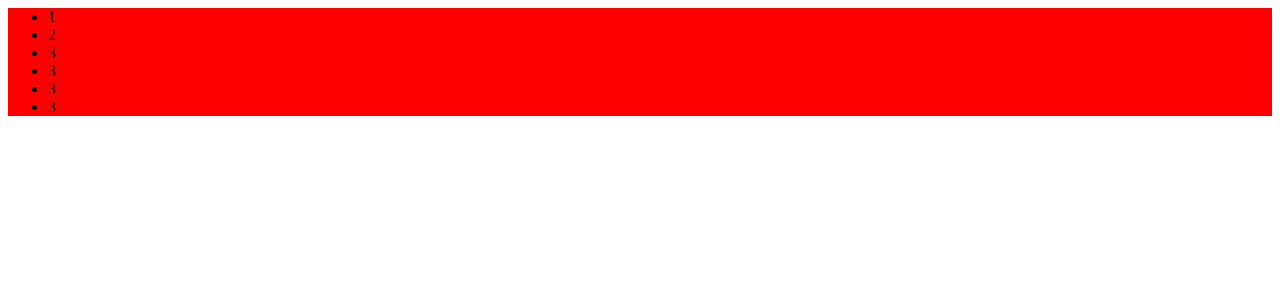
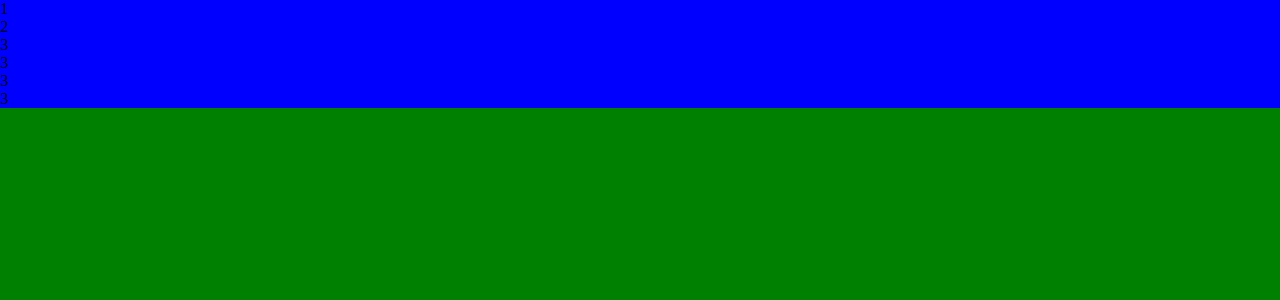
Before and after one commit to mentixowy/Styling-Katas, a React (Create React App) app: page / in a window 1280 px wide. Shown: the top 300 px of the page. Built offline with nearby package versions, Linux system fonts and the light colour scheme.

Commit message:
Add reset and variables file

```diff
--- a/src/App.js
+++ b/src/App.js
@@ -6,14 +6,14 @@
     <main>
       <header className="header">
         <nav>
-          <ul>
+          <ol>
             <li>1</li>
             <li>2</li>
             <li>3</li>
             <li>3</li>
             <li>3</li>
             <li>3</li>
-          </ul>
+          </ol>
         </nav>
       </header>
     </main>
--- a/src/header.scss
+++ b/src/header.scss
@@ -1,3 +1,5 @@
+@import 'variables';
+
 .header {
-  background-color: red;
+  background-color: $color-primary-500;
 }
--- /dev/null
+++ b/src/reset.scss
@@ -0,0 +1,113 @@
+/***
+    The new CSS reset - version 1.11 (last updated 20.9.2023)
+    GitHub page: https://github.com/elad2412/the-new-css-reset
+***/
+
+/*
+    Remove all the styles of the "User-Agent-Stylesheet", except for the 'display' property
+    - The "symbol *" part is to solve Firefox SVG sprite bug
+    - The "html" element is excluded, otherwise a bug in Chrome breaks the CSS hyphens property (https://github.com/elad2412/the-new-css-reset/issues/36)
+ */
+*:where(:not(html, iframe, canvas, img, svg, video, audio):not(svg *, symbol *)) {
+    all: unset;
+    display: revert;
+}
+
+/* Preferred box-sizing value */
+*,
+*::before,
+*::after {
+    box-sizing: border-box;
+}
+
+/* Fix mobile Safari increase font-size on landscape mode */
+html {
+    -moz-text-size-adjust: none;
+    -webkit-text-size-adjust: none;
+    text-size-adjust: none;
+}
+
+/* Reapply the pointer cursor for anchor tags */
+a,
+button {
+    cursor: revert;
+}
+
+/* Remove list styles (bullets/numbers) */
+ol,
+ul,
+menu {
+    list-style: none;
+}
+
+/* For images to not be able to exceed their container */
+img {
+    max-inline-size: 100%;
+    max-block-size: 100%;
+}
+
+/* removes spacing between cells in tables */
+table {
+    border-collapse: collapse;
+}
+
+/* Safari - solving issue when using user-select:none on the <body> text input doesn't working */
+input,
+textarea {
+    -webkit-user-select: auto;
+}
+
+/* revert the 'white-space' property for textarea elements on Safari */
+textarea {
+    white-space: revert;
+}
+
+/* minimum style to allow to style meter element */
+meter {
+    -webkit-appearance: revert;
+    appearance: revert;
+}
+
+/* preformatted text - use only for this feature */
+:where(pre) {
+    all: revert;
+    box-sizing: border-box;
+}
+
+/* reset default text opacity of input placeholder */
+::placeholder {
+    color: unset;
+}
+
+/* remove default dot (•) sign */
+::marker {
+    content: initial;
+}
+
+/* fix the feature of 'hidden' attribute.
+   display:revert; revert to element instead of attribute */
+:where([hidden]) {
+    display: none;
+}
+
+/* revert for bug in Chromium browsers
+   - fix for the content editable attribute will work properly.
+   - webkit-user-select: auto; added for Safari in case of using user-select:none on wrapper element*/
+:where([contenteditable]:not([contenteditable="false"])) {
+    -moz-user-modify: read-write;
+    -webkit-user-modify: read-write;
+    overflow-wrap: break-word;
+    -webkit-line-break: after-white-space;
+    -webkit-user-select: auto;
+}
+
+/* apply back the draggable feature - exist only in Chromium and Safari */
+:where([draggable="true"]) {
+    -webkit-user-drag: element;
+}
+
+/* Revert Modal native behavior */
+:where(dialog:modal) {
+    all: revert;
+    box-sizing: border-box;
+}
--- a/src/style.scss
+++ b/src/style.scss
@@ -1,5 +1,11 @@
+@import 'reset';
+@import 'header';
+@import 'variables';
+
 * {
   box-sizing: border-box;
 }
 
-@import 'header';
+body {
+  background-color: green
+}
--- /dev/null
+++ b/src/variables.scss
@@ -0,0 +1 @@
+$color-primary-500:blue;
```
